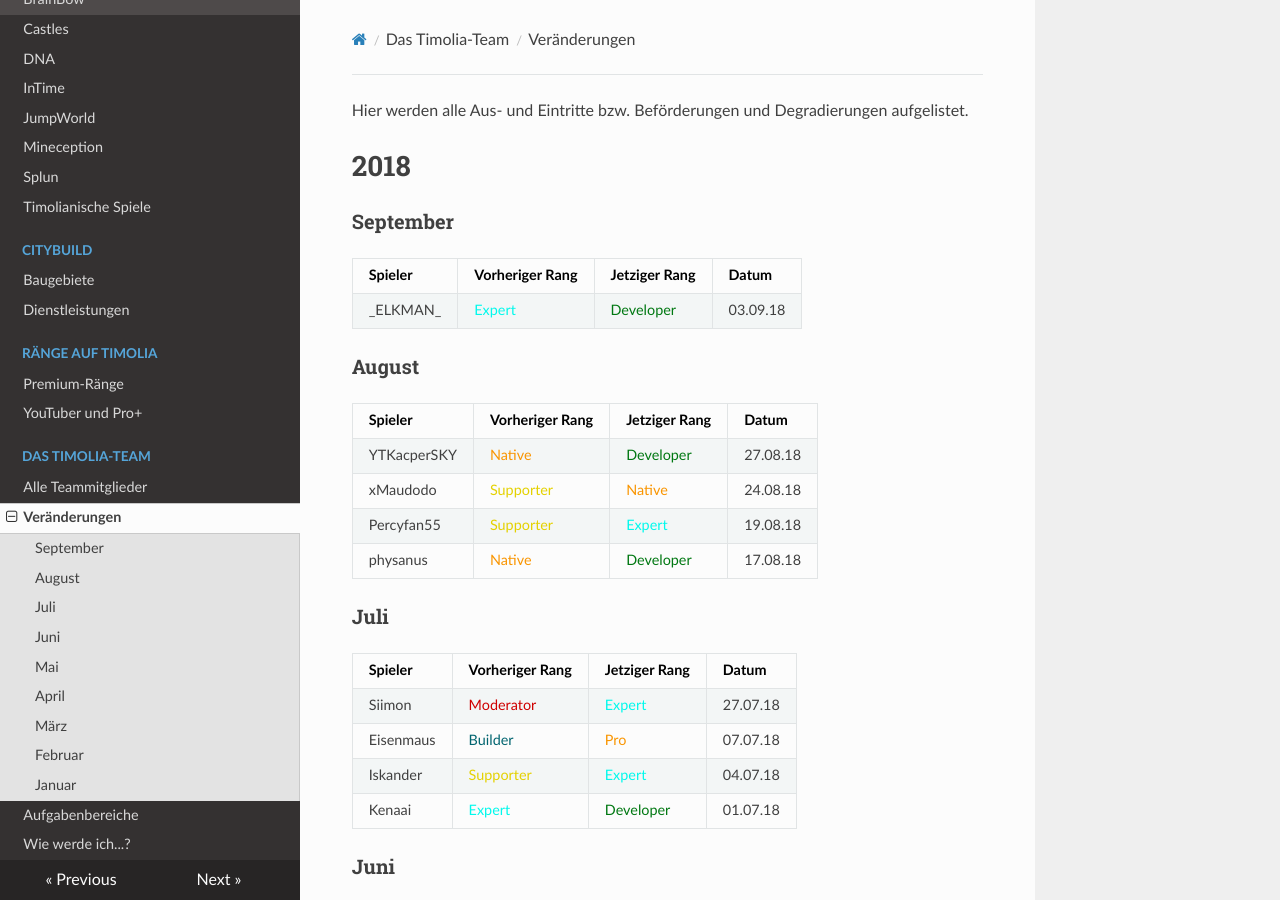
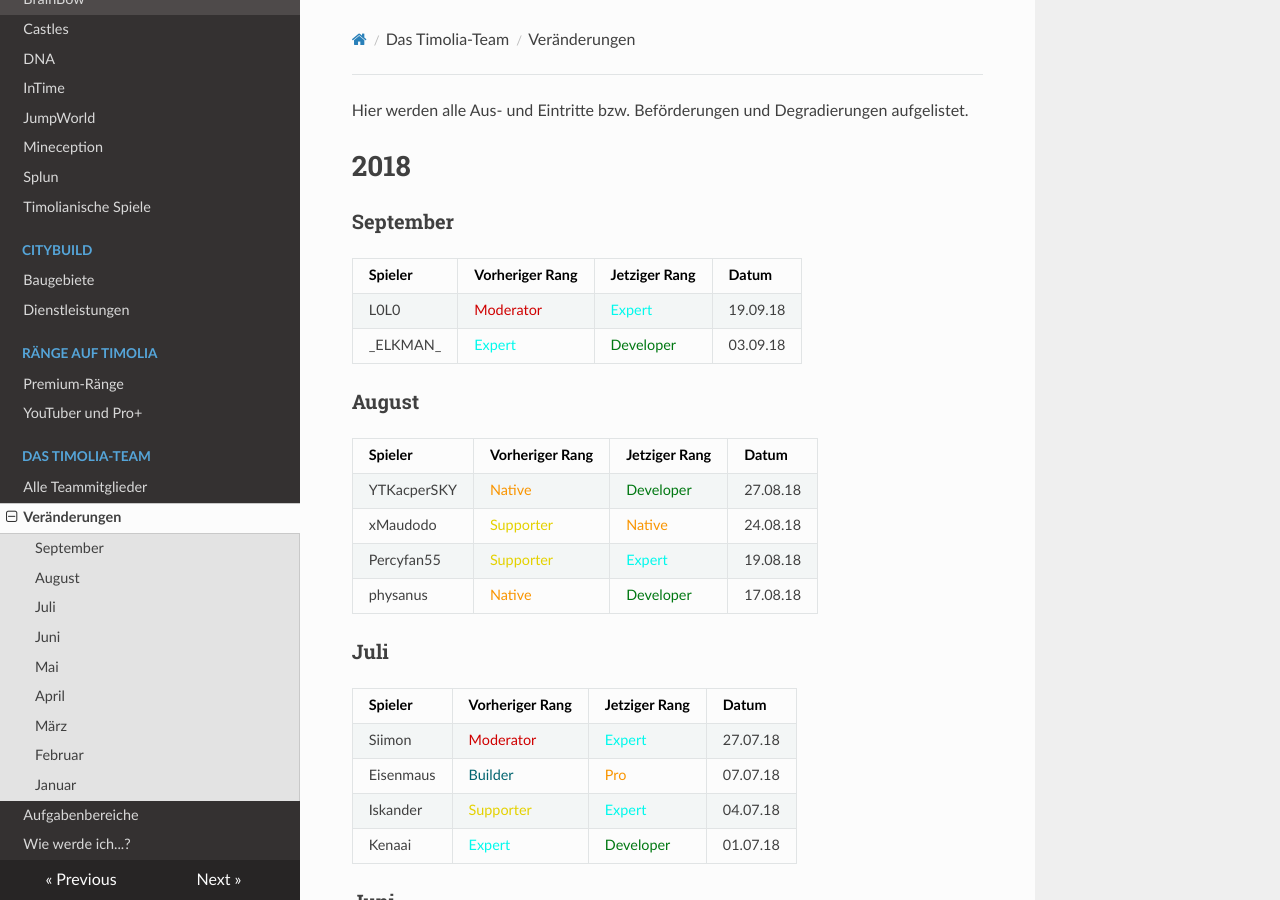
Before and after one commit to TimoliaDE/HowTo, an MkDocs documentation site: the page built from docs/team/changes.md, in a window 1280 px wide and 900 px high. Built offline with MkDocs 1.6.1, drawn with Linux system fonts in a browser that asks for light colours; nearby versions of some CDN libraries; old or Windows-style settings are respelled for this version of MkDocs.

Commit message:
Update changes.md

```diff
--- a/docs/team/changes.md
+++ b/docs/team/changes.md
@@ -5,6 +5,7 @@ Hier werden alle Aus- und Eintritte bzw. Beförderungen und Degradierungen aufge
 ###  <strong>September</strong>
 | Spieler | Vorheriger Rang | Jetziger Rang | Datum |
 | ------ | ------ | ------ | ------ |
+|L0L0 | <span style="color:#CF0101">Moderator</span> | <span style="color:#00F9EC">Expert</span>  | 19.09.18 |
 |\_ELKMAN\_ | <span style="color:#00F9EC">Expert</span> | <span style="color:#007812">Developer</span> | 03.09.18 |
 
 ###  <strong>August</strong>
```
